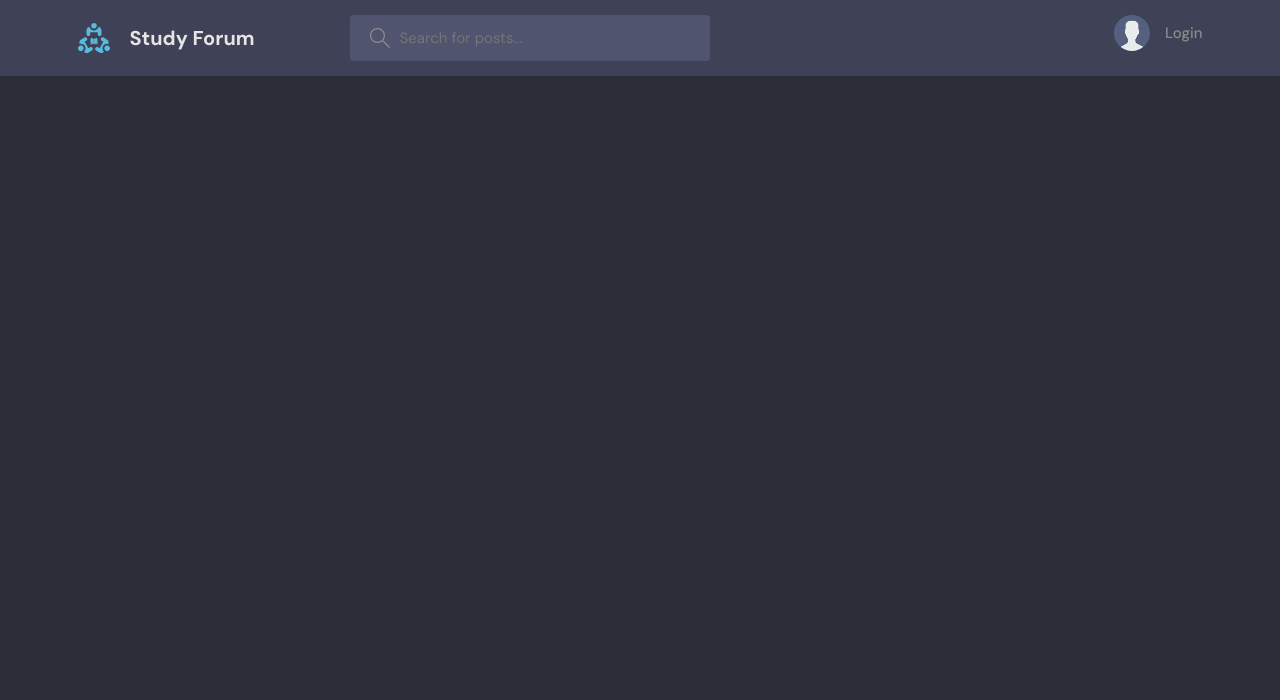
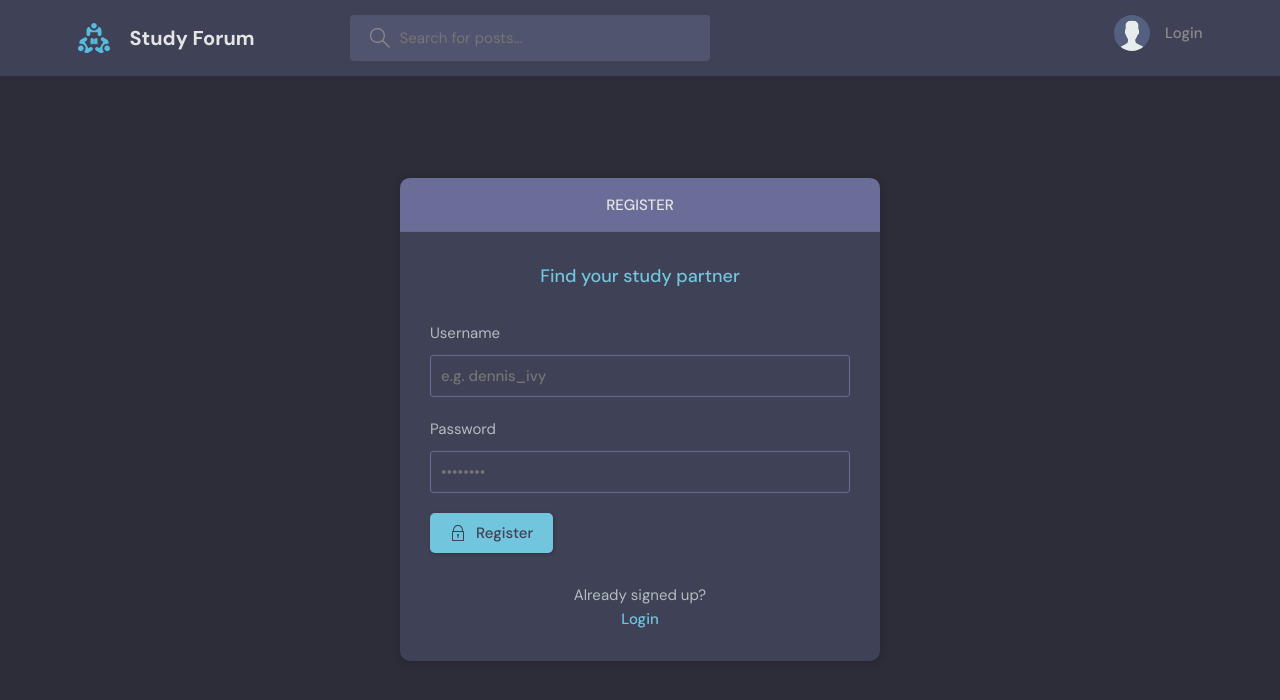
Before and after one commit to joelclaudius/django-discord, a Django app: page /register/ in a window 1280 px wide. Shown: the top 700 px of the page. Run offline with Django 5.2, Linux system fonts and the light colour scheme.

Commit message:
added more templates

```diff
--- a/base/templates/base/login_register.html
+++ b/base/templates/base/login_register.html
@@ -12,7 +12,8 @@
       <div class="layout__body">
         <h2 class="auth__tagline">Find your study partner</h2>
 
-        <form class="form" action="#">
+        <form class="form" action="" method="POST">
+          {% csrf_token %}
           <div class="form__group form__group">
             <label for="room_name">Username</label>
             <input
@@ -55,7 +56,67 @@
 
         <div class="auth__action">
           <p>Haven't signed up yet?</p>
-          <a href="signup.html" class="btn btn--link">Sign Up</a>
+          <a href="{% url 'register'%}" class="btn btn--link">Sign Up</a>
+        </div>
+      </div>
+    </div>
+  </div>
+  {% else %}
+  <div class="container">
+    <div class="layout__box">
+      <div class="layout__boxHeader">
+        <div class="layout__boxTitle">
+          <h3>Register</h3>
+        </div>
+      </div>
+      <div class="layout__body">
+        <h2 class="auth__tagline">Find your study partner</h2>
+
+        <form class="form" action="" method="POST">
+          {% csrf_token %}
+          <div class="form__group form__group">
+            <label for="room_name">Username</label>
+            <input
+              id="username"
+              name="username"
+              type="text"
+              placeholder="e.g. dennis_ivy"
+            />
+          </div>
+          <div class="form__group">
+            <label for="password">Password</label>
+            <input
+              id="password"
+              name="password"
+              type="password"
+              placeholder="&bull;&bull;&bull;&bull;&bull;&bull;&bull;&bull;"
+            />
+          </div>
+
+          <button class="btn btn--main" type="submit">
+            <svg
+              version="1.1"
+              xmlns="http://www.w3.org/2000/svg"
+              width="32"
+              height="32"
+              viewBox="0 0 32 32"
+            >
+              <title>lock</title>
+              <path
+                d="M27 12h-1v-2c0-5.514-4.486-10-10-10s-10 4.486-10 10v2h-1c-0.553 0-1 0.447-1 1v18c0 0.553 0.447 1 1 1h22c0.553 0 1-0.447 1-1v-18c0-0.553-0.447-1-1-1zM8 10c0-4.411 3.589-8 8-8s8 3.589 8 8v2h-16v-2zM26 30h-20v-16h20v16z"
+              ></path>
+              <path
+                d="M15 21.694v4.306h2v-4.306c0.587-0.348 1-0.961 1-1.694 0-1.105-0.895-2-2-2s-2 0.895-2 2c0 0.732 0.413 1.345 1 1.694z"
+              ></path>
+            </svg>
+
+            Register
+          </button>
+        </form>
+
+        <div class="auth__action">
+          <p>Already signed up?</p>
+          <a href="{% url 'login' %}" class="btn btn--link">Login</a>
         </div>
       </div>
     </div>
```
